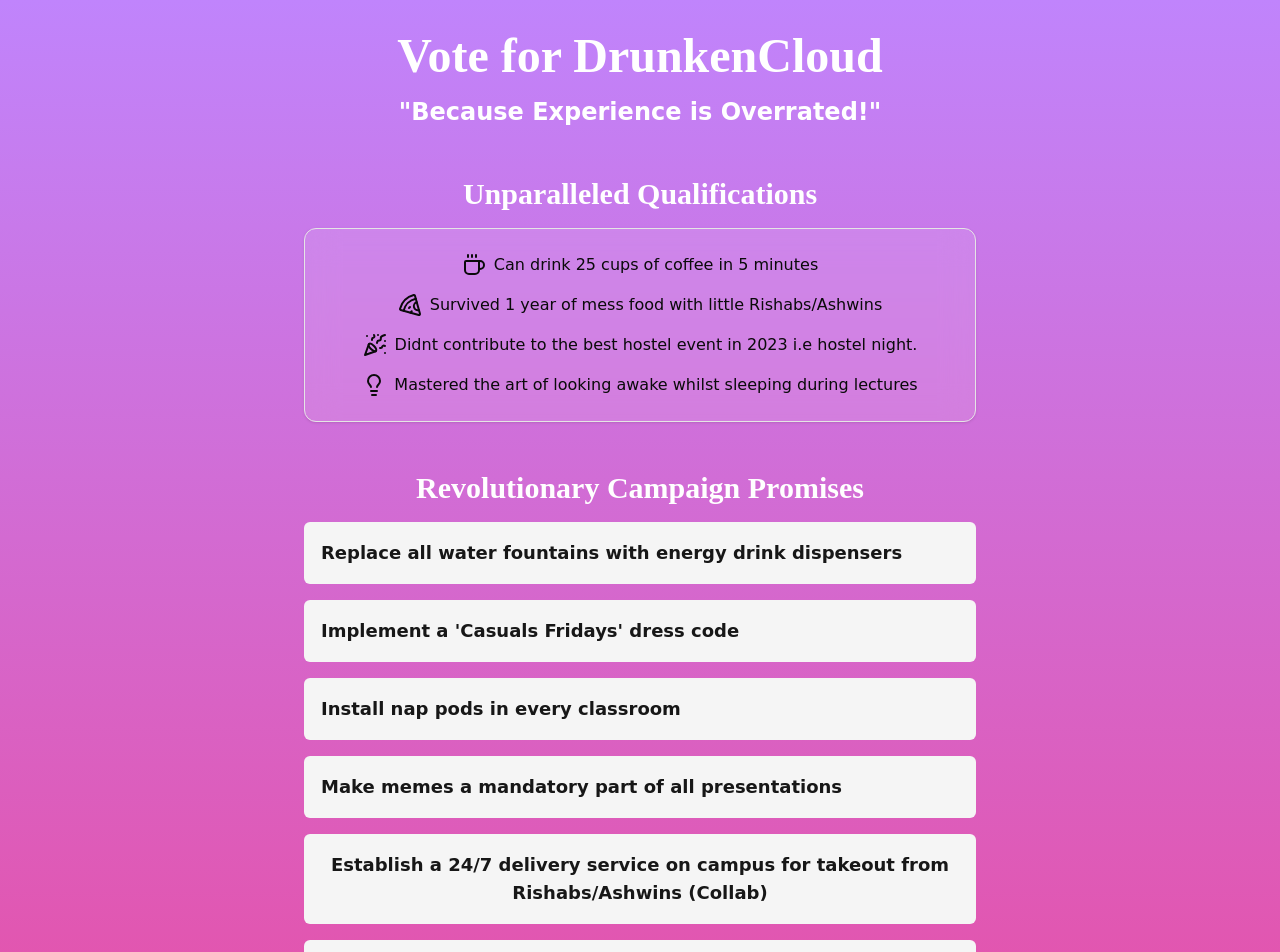
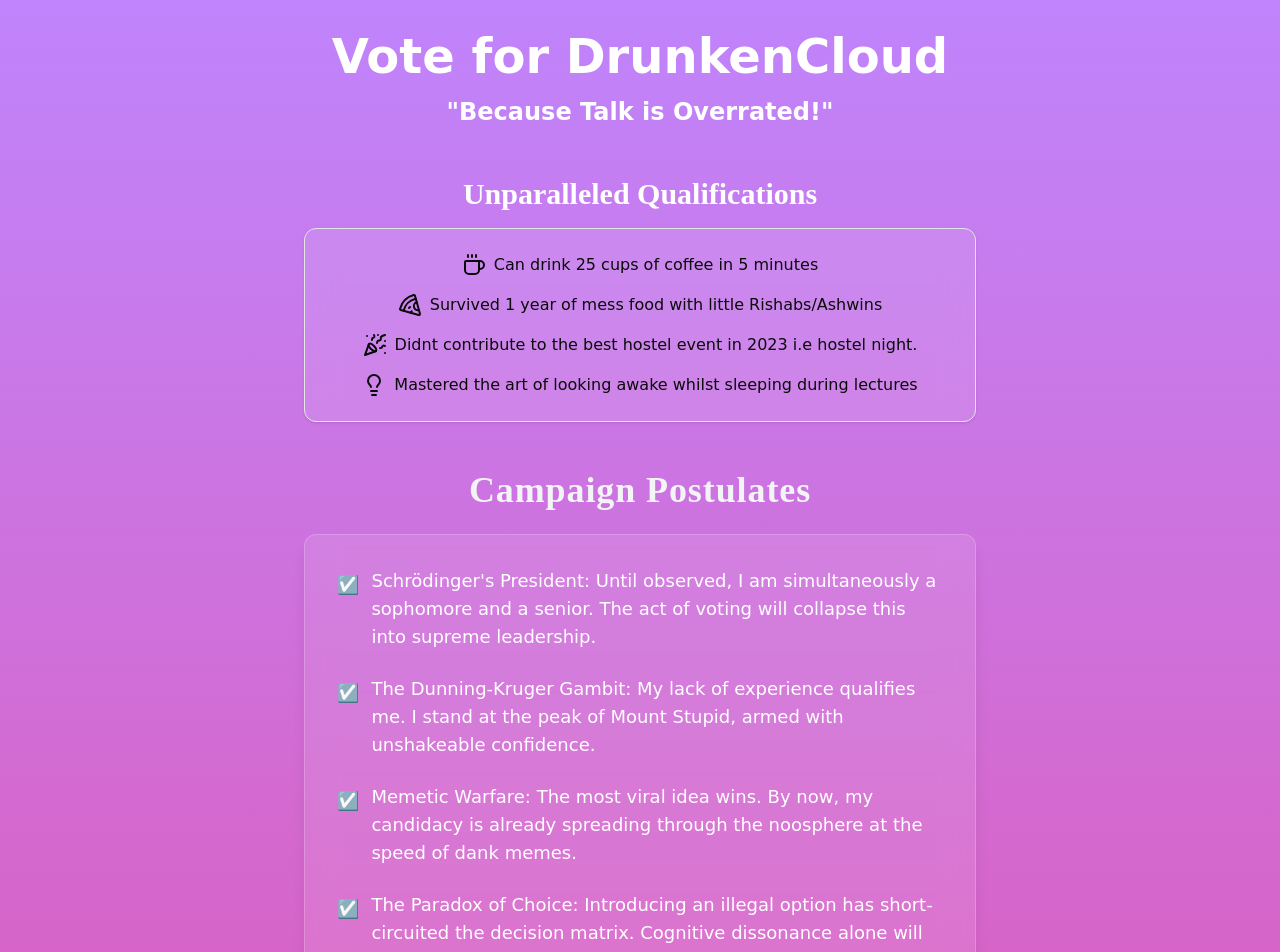
Before and after one commit to DrunkenCloud/drunken_for_president, a Next.js app: page / in a window 1280 px wide. Shown: the top 952 px of the page. Built offline with nearby package versions, Linux system fonts and the light colour scheme.

Commit message:
Fixed quotes bug

```diff
--- a/src/app/page.tsx
+++ b/src/app/page.tsx
@@ -7,8 +7,12 @@ export default function Component() {
   return (
     <div className="min-h-screen bg-gradient-to-b from-purple-400 to-pink-500 text-white p-8 flex flex-col items-center" style={{fontFamily: '"Comic Sans MS", "Comic Sans", cursive'}}>
       <header className="text-center mb-12 max-w-2xl">
-        <h1 className="text-5xl font-bold mb-4" style={{fontFamily: '"Times New Roman", Times, serif'}}>Vote for DrunkenCloud</h1>
-        <p className="text-2xl font-semibold">"Because Experience is Overrated!"</p>
+        <h1 className="text-5xl font-bold mb-4" style={{ fontFamily: '&quot;Times New Roman&quot;, Times, serif' }}>
+          Vote for DrunkenCloud
+        </h1>
+        <p className="text-2xl font-semibold">
+          &quot;Because Talk is Overrated!&quot;
+        </p>
       </header>
 
       <main className="w-full max-w-2xl">
@@ -36,6 +40,31 @@ export default function Component() {
               </ul>
             </CardContent>
           </Card>
+        </section>
+        <section className="mb-12 text-center">
+          <h2 className="text-4xl font-extrabold text-gray-100 mb-6 tracking-wide" style={{ fontFamily: '"Times New Roman", Times, serif' }}>
+            Campaign Postulates
+          </h2>
+          <div className="bg-white/10 backdrop-blur-lg p-8 rounded-xl shadow-lg border border-white/20">
+            <ul className="space-y-6 text-left text-lg">
+              <li className="flex items-start space-x-3">
+                <span className="text-yellow-400 mt-1">☑️</span>
+                <p className="text-white">Schrödinger's President: Until observed, I am simultaneously a sophomore and a senior. The act of voting will collapse this into supreme leadership.</p>
+              </li>
+              <li className="flex items-start space-x-3">
+                <span className="text-yellow-400 mt-1">☑️</span>
+                <p className="text-white">The Dunning-Kruger Gambit: My lack of experience qualifies me. I stand at the peak of Mount Stupid, armed with unshakeable confidence.</p>
+              </li>
+              <li className="flex items-start space-x-3">
+                <span className="text-yellow-400 mt-1">☑️</span>
+                <p className="text-white">Memetic Warfare: The most viral idea wins. By now, my candidacy is already spreading through the noosphere at the speed of dank memes.</p>
+              </li>
+              <li className="flex items-start space-x-3">
+                <span className="text-yellow-400 mt-1">☑️</span>
+                <p className="text-white">The Paradox of Choice: Introducing an illegal option has short-circuited the decision matrix. Cognitive dissonance alone will revolutionize our society!</p>
+              </li>
+            </ul>
+          </div>
         </section>
 
         <section className="mb-12 text-center">
```
